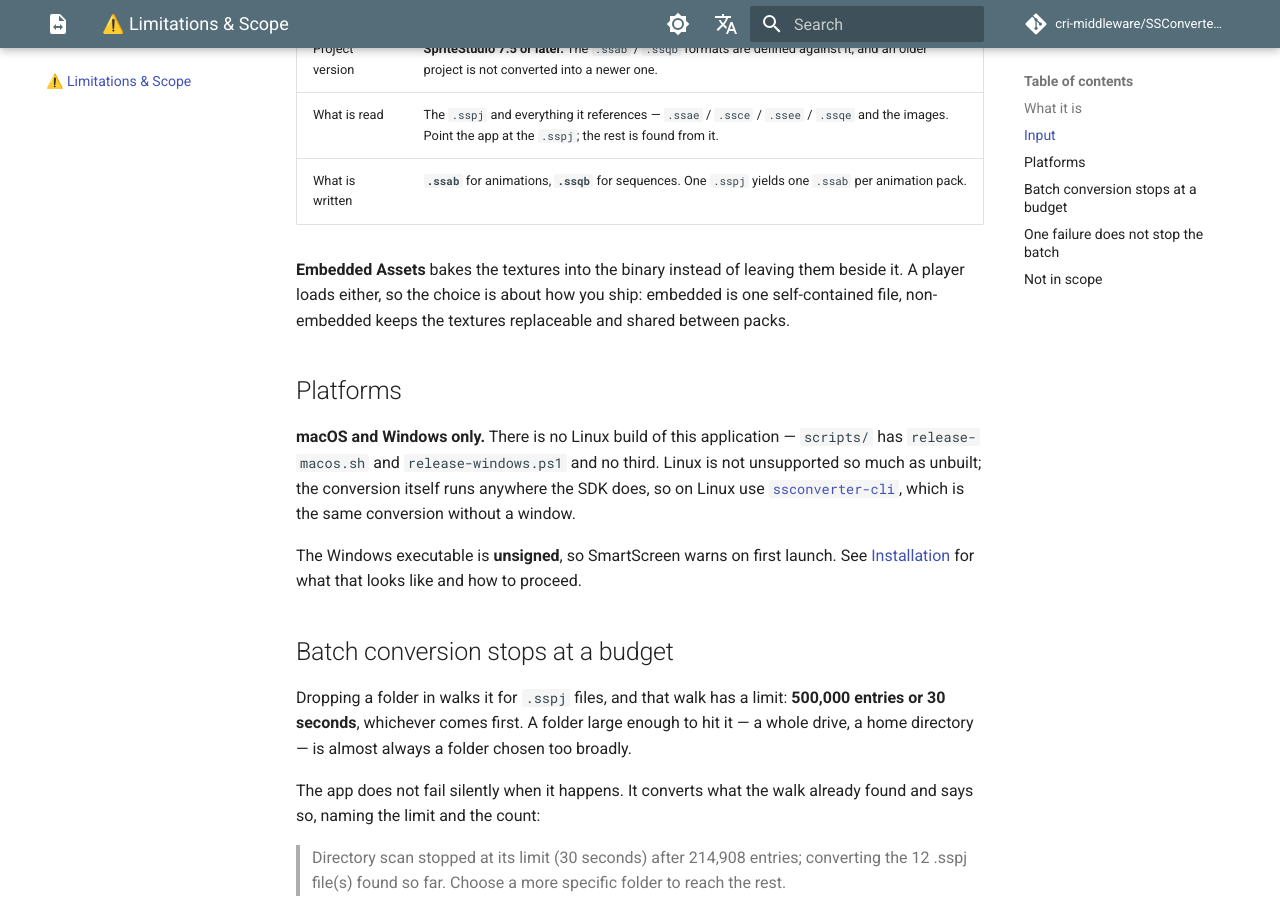
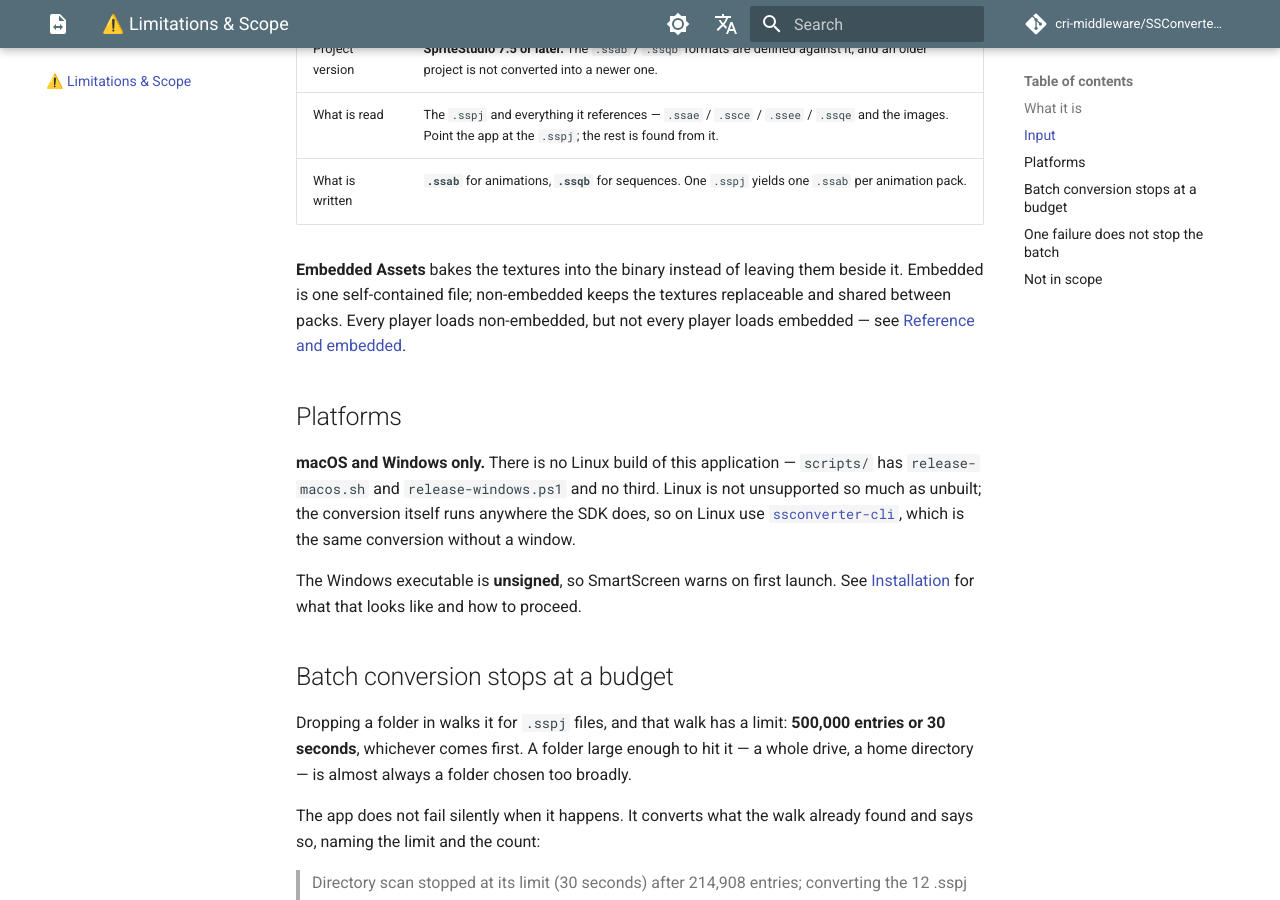
Before and after one commit to cri-middleware/SSConverterGUI, an MkDocs documentation site: the page built from docs/en/limitations.md, in a window 1280 px wide and 900 px high, scrolled down 706 px. Built offline with MkDocs 1.6.1 and Material for MkDocs 9.7.7, drawn with Linux system fonts in a browser that asks for light colours; comment, search, counter and statistics services are not loaded.

Commit message:
docs: embedded output is not read by every player
The limitations page said a player loads either kind of output, so
Embedded Assets was only a shipping choice. Unity, Godot and Ren'Py do
not read an embedded .ssab. The paragraph now says so in general terms
and links to the portal section that lists which players read it.

```diff
--- a/docs/en/limitations.md
+++ b/docs/en/limitations.md
@@ -24,9 +24,10 @@ cannot draw is on that player's own Limitations page, and what none of them draw
 | What is read | The `.sspj` and everything it references — `.ssae` / `.ssce` / `.ssee` / `.ssqe` and the images. Point the app at the `.sspj`; the rest is found from it. |
 | What is written | **`.ssab`** for animations, **`.ssqb`** for sequences. One `.sspj` yields one `.ssab` per animation pack. |
 
-**Embedded Assets** bakes the textures into the binary instead of leaving them beside it. A player
-loads either, so the choice is about how you ship: embedded is one self-contained file, non-embedded
-keeps the textures replaceable and shared between packs.
+**Embedded Assets** bakes the textures into the binary instead of leaving them beside it. Embedded
+is one self-contained file; non-embedded keeps the textures replaceable and shared between packs.
+Every player loads non-embedded, but not every player loads embedded — see
+[Reference and embedded](https://cri-middleware.github.io/SpriteStudio-Docs/overview/conversion/#reference-and-embedded).
 
 ## Platforms
 
```
Also changed, not shown: docs/ja/limitations.md (+1 -1 lines).
